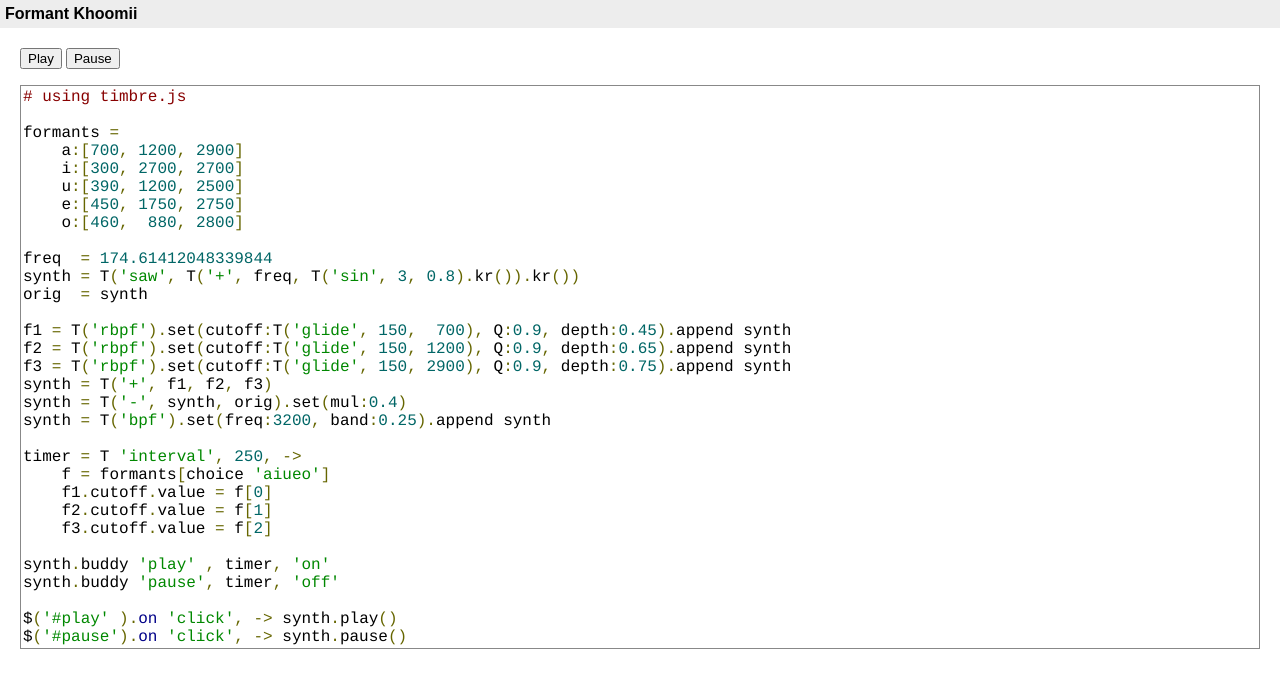
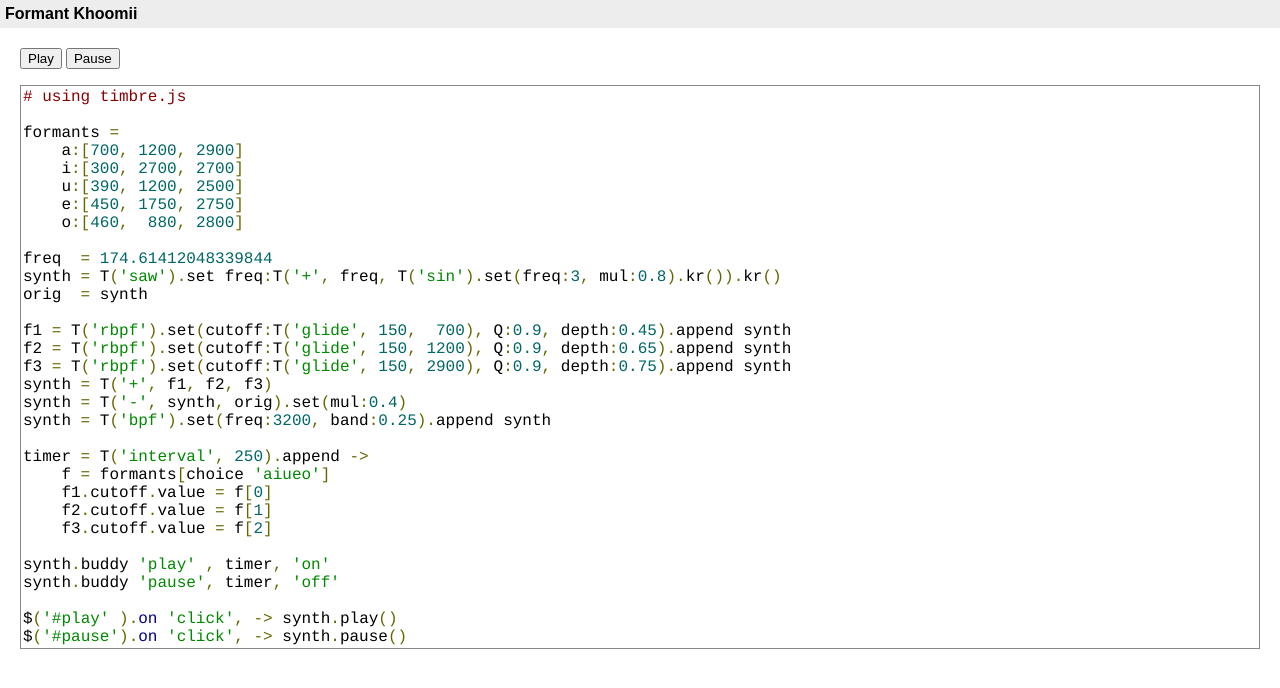
Before and after one commit to JT5D/the-mohayonao-com, a website: page static/khoomii/index.html in a window 1280 px wide. Drawn offline with Linux system fonts and the light colour scheme.

Commit message:
fix: readable

```diff
--- a/static/khoomii/index.html
+++ b/static/khoomii/index.html
@@ -37,7 +37,7 @@ formants =
     o:[460,  880, 2800]
 
 freq  = 174.61412048339844
-synth = T('saw', T('+', freq, T('sin', 3, 0.8).kr()).kr())
+synth = T('saw').set freq:T('+', freq, T('sin').set(freq:3, mul:0.8).kr()).kr()
 orig  = synth
 
 f1 = T('rbpf').set(cutoff:T('glide', 150,  700), Q:0.9, depth:0.45).append synth
@@ -47,7 +47,7 @@ synth = T('+', f1, f2, f3)
 synth = T('-', synth, orig).set(mul:0.4)
 synth = T('bpf').set(freq:3200, band:0.25).append synth
 
-timer = T 'interval', 250, ->
+timer = T('interval', 250).append ->
     f = formants[choice 'aiueo']
     f1.cutoff.value = f[0]
     f2.cutoff.value = f[1]
--- a/static/khoomii/main.coffee
+++ b/static/khoomii/main.coffee
@@ -15,7 +15,7 @@ $ ->
         o:[460,  880, 2800]
 
     freq  = 174.61412048339844
-    synth = T('saw', T('+', freq, T('sin', 3, 0.8).kr()).kr())
+    synth = T('saw').set freq:T('+', freq, T('sin').set(freq:3, mul:0.8).kr()).kr()
     orig  = synth
 
     f1 = T('rbpf').set(cutoff:T('glide', 150,  700), Q:0.9, depth:0.45).append synth
@@ -25,7 +25,7 @@ $ ->
     synth = T('-', synth, orig).set(mul:0.4)
     synth = T('bpf').set(freq:2700, band:0.25).append synth
 
-    timer = T 'interval', 250, ->
+    timer = T('interval', 250).append ->
         f = formants[choice 'aiueo']
         f1.cutoff.value = f[0]
         f2.cutoff.value = f[1]
--- a/static/khoomii/main.js
+++ b/static/khoomii/main.js
@@ -1 +1 @@
-(function(){$(function(){"use stric";var e,t,n,r,i,s,o,u,a,f;return prettyPrint(),o=timbre.utils.mtof,e=function(e){return e[Math.random()*e.length|0]},i={a:[700,1200,2900],i:[300,2700,2700],u:[390,1200,2500],e:[450,1750,2750],o:[460,880,2800]},s=174.61412048339844,a=T("saw",T("+",s,T("sin",3,.8).kr()).kr()),u=a,t=T("rbpf").set({cutoff:T("glide",150,700),Q:.9,depth:.45}).append(a),n=T("rbpf").set({cutoff:T("glide",150,1200),Q:.9,depth:.65}).append(a),r=T("rbpf").set({cutoff:T("glide",150,2900),Q:.9,depth:.75}).append(a),a=T("+",t,n,r),a=T("-",a,u).set({mul:.4}),a=T("bpf").set({freq:2700,band:.25}).append(a),f=T("interval",250,function(){var s;return s=i[e("aiueo")],t.cutoff.value=s[0],n.cutoff.value=s[1],r.cutoff.value=s[2]}),a.buddy("play",f,"on"),a.buddy("pause",f,"off"),$("#play").on("click",function(){return a.play()}),$("#pause").on("click",function(){return a.pause()})})}).call(this)
+(function(){$(function(){"use stric";var e,t,n,r,i,s,o,u,a,f;return prettyPrint(),o=timbre.utils.mtof,e=function(e){return e[Math.random()*e.length|0]},i={a:[700,1200,2900],i:[300,2700,2700],u:[390,1200,2500],e:[450,1750,2750],o:[460,880,2800]},s=174.61412048339844,a=T("saw").set({freq:T("+",s,T("sin").set({freq:3,mul:.8}).kr()).kr()}),u=a,t=T("rbpf").set({cutoff:T("glide",150,700),Q:.9,depth:.45}).append(a),n=T("rbpf").set({cutoff:T("glide",150,1200),Q:.9,depth:.65}).append(a),r=T("rbpf").set({cutoff:T("glide",150,2900),Q:.9,depth:.75}).append(a),a=T("+",t,n,r),a=T("-",a,u).set({mul:.4}),a=T("bpf").set({freq:2700,band:.25}).append(a),f=T("interval",250).append(function(){var s;return s=i[e("aiueo")],t.cutoff.value=s[0],n.cutoff.value=s[1],r.cutoff.value=s[2]}),a.buddy("play",f,"on"),a.buddy("pause",f,"off"),$("#play").on("click",function(){return a.play()}),$("#pause").on("click",function(){return a.pause()})})}).call(this)
```
